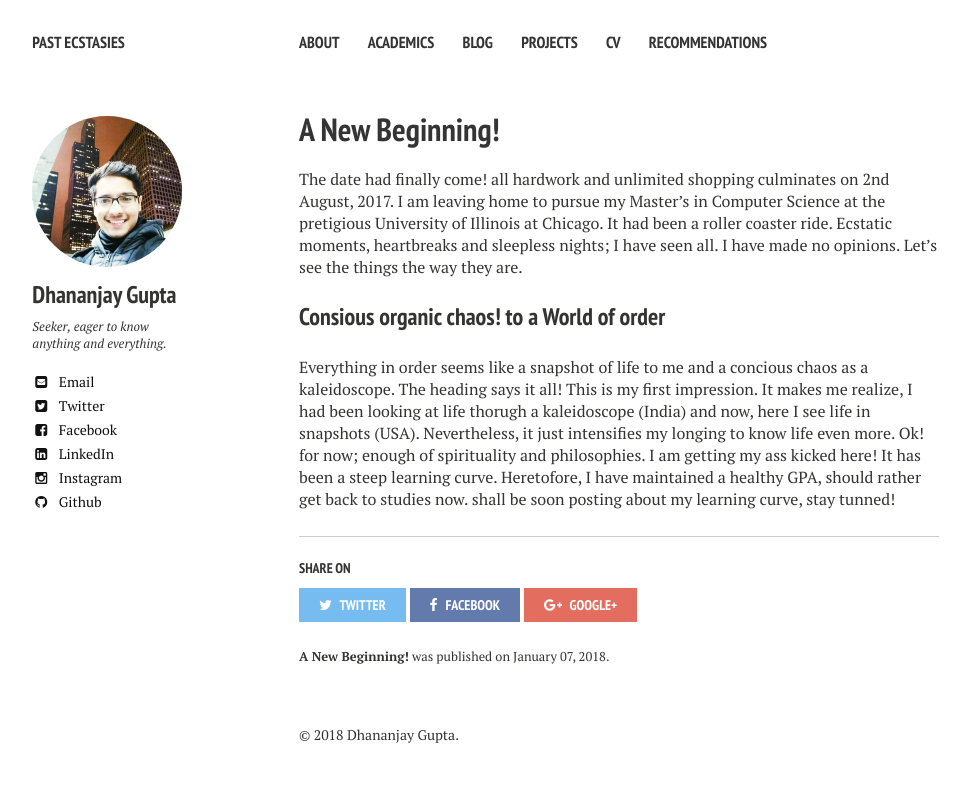
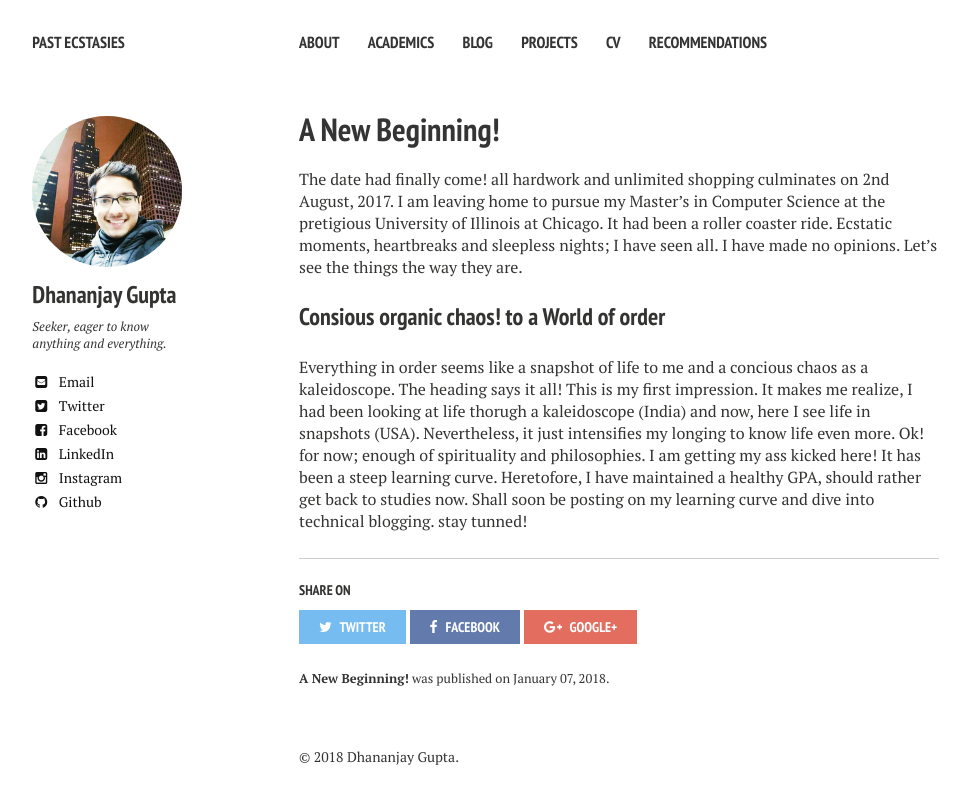
Before and after one commit to DhananjayGupta300/DhananjayGupta300.github.io, a Jekyll site: the page built from _posts/2018-01-07-A-New-Begining!.md, in a window 1280 px wide. Shown: the top 804 px of the page, without its empty margins (21-991 px from the left). Built offline with Jekyll 4.4.1, drawn with Linux system fonts in a browser that asks for light colours; nearby versions of some CDN libraries.

Commit message:
Update 2018-01-07-A-New-Begining!.md

```diff
--- a/_posts/2018-01-07-A-New-Begining!.md
+++ b/_posts/2018-01-07-A-New-Begining!.md
@@ -9,4 +9,4 @@ comments: true
 The date had finally come! all hardwork and unlimited shopping culminates on 2nd August, 2017. I am leaving home to pursue my Master's in Computer Science at the pretigious University of Illinois at Chicago. It had been a roller coaster ride. Ecstatic moments, heartbreaks and sleepless nights; I have seen all. I have made no opinions. Let's see the things the way they are.
 ### Consious organic chaos! to a World of order
 
-Everything in order seems like a snapshot of life to me and a concious chaos as a kaleidoscope. The heading says it all! This is my first impression. It makes me realize, I had been looking at life thorugh a kaleidoscope (India) and now, here I see life in snapshots (USA). Nevertheless, it just intensifies my longing to know life even more. Ok! for now; enough of spirituality and philosophies. I am getting my ass kicked here! It has been a steep learning curve. Heretofore, I have maintained a healthy GPA, should rather get back to studies now. shall be soon posting about my learning curve, stay tunned!
+Everything in order seems like a snapshot of life to me and a concious chaos as a kaleidoscope. The heading says it all! This is my first impression. It makes me realize, I had been looking at life thorugh a kaleidoscope (India) and now, here I see life in snapshots (USA). Nevertheless, it just intensifies my longing to know life even more. Ok! for now; enough of spirituality and philosophies. I am getting my ass kicked here! It has been a steep learning curve. Heretofore, I have maintained a healthy GPA, should rather get back to studies now. Shall soon be posting on my learning curve and dive into technical blogging. stay tunned!
```
